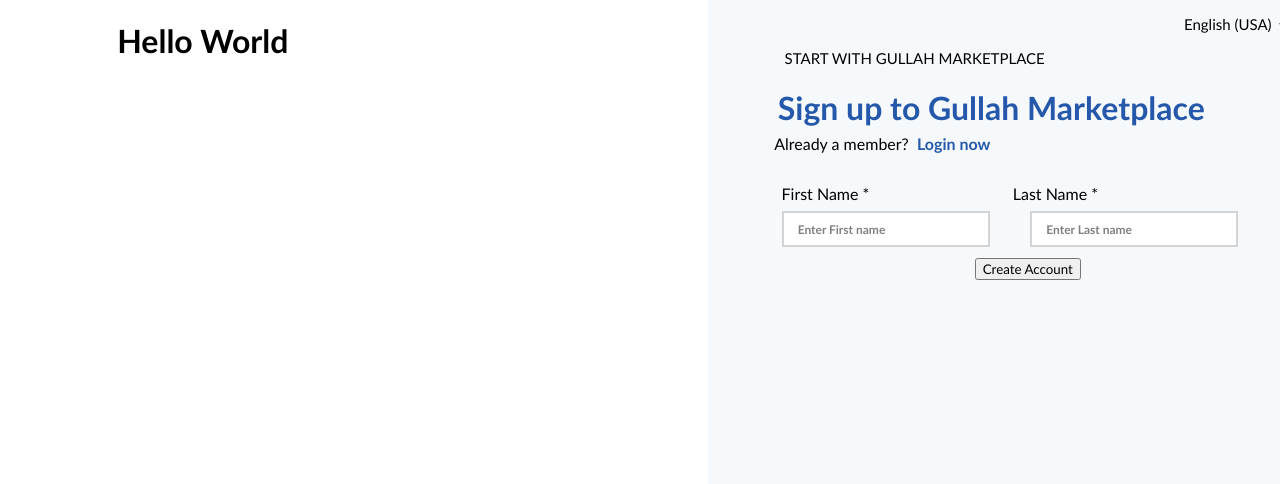
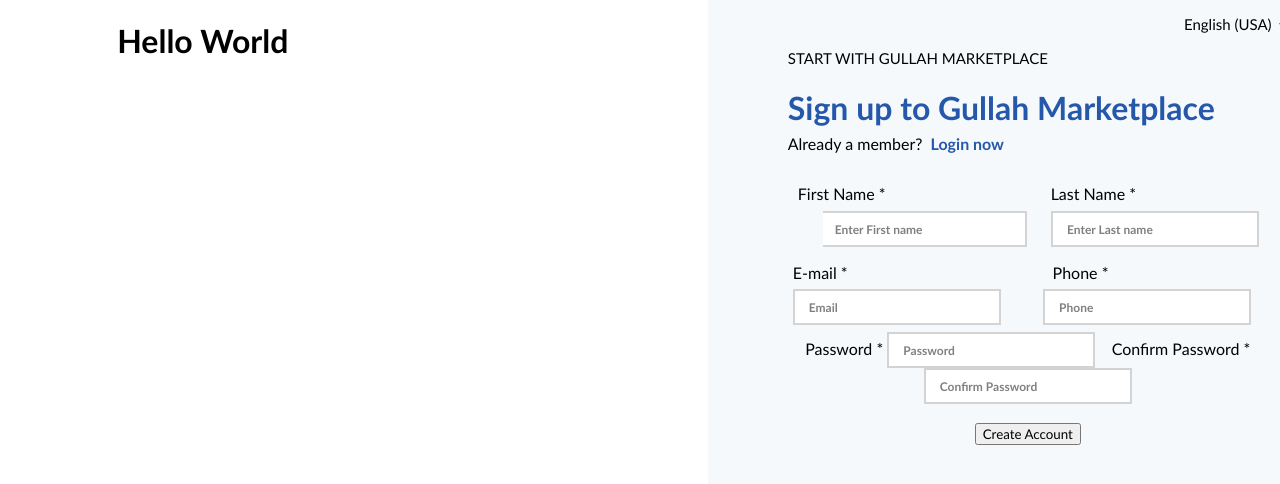
Before and after one commit to Mustafa-ilahi/Gullah-MarketPlace, a React (Create React App) app: page /signup in a window 1280 px wide. Shown: the top 484 px of the page. Built offline with nearby package versions, Linux system fonts and the light colour scheme.

Commit message:
almost completed

```diff
--- a/src/components/SignUp/index.js
+++ b/src/components/SignUp/index.js
@@ -25,31 +25,34 @@
                         <option></option>
                     </select>
                 </p>
-                <p id="start-text">&nbsp; &nbsp; &nbsp; &nbsp; &nbsp; &nbsp; &nbsp; &nbsp; &nbsp; &nbsp; START WITH GULLAH MARKETPLACE</p>
-                <h1 id="heading">&nbsp; &nbsp; &nbsp; &nbsp;  &nbsp;Sign up to Gullah Marketplace</h1>
-                <p id="not-member">&nbsp; &nbsp; &nbsp; &nbsp; &nbsp; &nbsp; &nbsp; &nbsp; &nbsp; &nbsp; Already a member? &nbsp;
+                <p id="start-text">START WITH GULLAH MARKETPLACE</p>
+                <h1 id="heading">Sign up to Gullah Marketplace</h1>
+                <p id="not-member">Already a member? &nbsp;
                     <Link to="/login" id="login-tag">Login now</Link>
                 </p>
                 <div className="name">
-                <label id="first-name">&nbsp; &nbsp; &nbsp; &nbsp; &nbsp; &nbsp; &nbsp; &nbsp; &nbsp; First Name * </label>
-                <label id="last-name">&nbsp; &nbsp; &nbsp; &nbsp; &nbsp; &nbsp; &nbsp; &nbsp; &nbsp; &nbsp; &nbsp; &nbsp; &nbsp; &nbsp; &nbsp; &nbsp; &nbsp; &nbsp;Last Name * </label><br/>
+                <label id="first-name">First Name * </label>
+                <label id="last-name">Last Name * </label><br/>
                 </div>
-                {/* <br/> */}
-                <div className="fullname">
-                &nbsp; &nbsp; &nbsp; &nbsp; &nbsp; &nbsp; &nbsp; &nbsp; &nbsp; &nbsp;<input id="first-name-input" placeholder="Enter First name" onChange={(e)=>setFirstName(e.target.value)}/> &nbsp; &nbsp;
-                &nbsp; &nbsp; <input id="last-name-input" placeholder="Enter Last name" onChange={(e)=>setLastName(e.target.value)}/>
+                <div className="name-inputs">
+                    <input id="first-name-input" placeholder="Enter First name" onChange={(e)=>setFirstName(e.target.value)}/> &nbsp; &nbsp;
+                    <input id="last-name-input" placeholder="Enter Last name" onChange={(e)=>setLastName(e.target.value)}/>
                 </div>
                 <br />
-                {/* <label>E-mail *  </label>
-                <input placeholder="Email" onChange={(e)=>setEmail(e.target.value)}/> &nbsp; &nbsp;
-                <label>Phone * </label>
-                <input placeholder="Phone" onChange={(e)=>setPhone(e.target.value)}/>
+                <div className="email-text">
+                    <label>E-mail *  </label>
+                    <label id="phone-text"> Phone * </label>
+                </div>
+                <div className="email-input">
+                    <input placeholder="Email" onChange={(e)=>setEmail(e.target.value)}/> &nbsp; &nbsp;
+                    <input id="phone-input" placeholder="Phone" onChange={(e)=>setPhone(e.target.value)}/>
+                </div>
                 <br />
                 <label>Password * </label>
                 <input type="password" placeholder="Password" onChange={(e)=>setPassword(e.target.value)}/> &nbsp; &nbsp;
                 <label>Confirm Password * </label>
                 <input type="password" placeholder="Confirm Password" onChange={(e)=>setConfirmPassword(e.target.value)}/>
-                <br /><br /> */}
+                <br /><br />
                 <button onClick={createAccount}>Create Account</button>
             </div>
         </div>
--- a/src/components/SignUp/signup.css
+++ b/src/components/SignUp/signup.css
@@ -21,12 +21,16 @@
     display: flex;
     justify-content: flex-start;
     font-size: 15px;
+    position: relative;
+    left: 80px;
 }
 
 #heading{
     font-weight: bold;
     color: #2558ab;
     display: flex;
+    position: relative;
+    left: 80px;
 }
 
 #not-member{
@@ -34,6 +38,8 @@
     position: relative;
     bottom: 15px;
     right: 15px;
+    position: relative;
+    left: 80px;
 }
 
 #login-tag{
@@ -48,6 +54,8 @@
 }
 .name{
     display: flex;
+    position: relative;
+    left: 90px;
 }
 #first-name{
     display: flex;
@@ -56,6 +64,8 @@
 #last-name{
     display: flex;
     justify-content: flex-start;
+    position: relative;
+    left: 165px;
 }
 
 #last-name-input{
@@ -73,8 +83,32 @@
     /* width: 70%; */
     border: 2px solid lightgray;
 }
-.fullname{
+.name-inputs{
     display: flex;
     position: relative;
     top: 8px;
+    left: 115px;
 }
+
+.email-text{
+    display: flex;
+    position: relative;
+    left: 85px;
+    top: 5px;
+}
+#phone-text{
+    position: relative;
+    left: 205px;
+}
+
+.email-input{
+    display: flex;
+    position: relative;
+    left: 85px;
+    top: 12px;
+}
+
+#phone-input{
+    position: relative;
+    left: 30px;
+}
```
